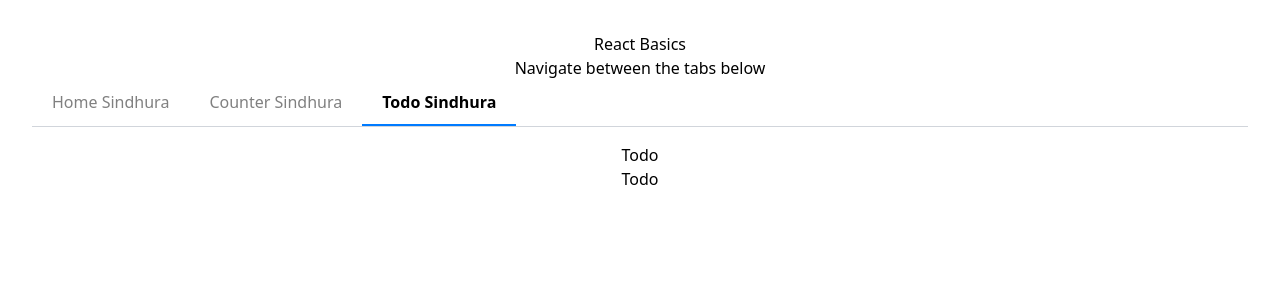
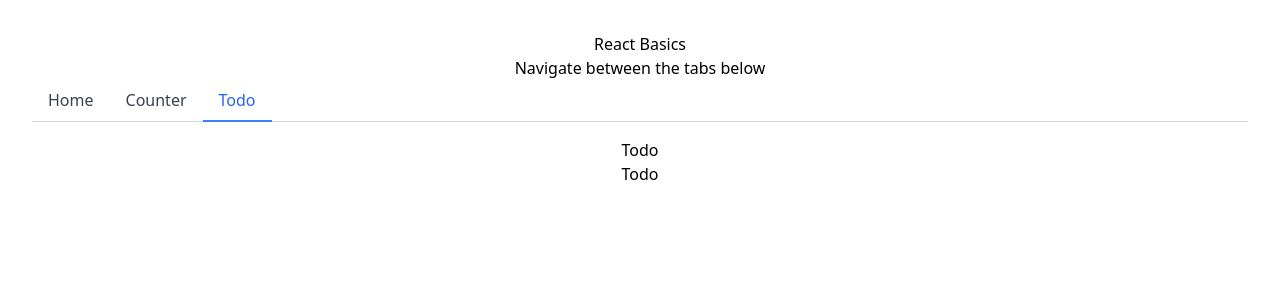
Before and after one commit to smandepudi/React-Counter, a React (Vite) app: page /todo in a window 1280 px wide. Shown: the top 300 px of the page. Built offline with nearby package versions, Linux system fonts and the light colour scheme; the HTML template or start-up script is replaced by a standard one.

Commit message:
update the tailwindcss in tabs

```diff
--- a/src/components/Tabs.tsx
+++ b/src/components/Tabs.tsx
@@ -13,14 +13,23 @@ type TabsProps = {
 
 const Tabs: React.FC<TabsProps> = ({ tabs }) => {
   return (
-    <nav className="flex border-b border-gray-300 mb-4" aria-label="Main navigation">
+    <nav
+      className="flex border-b border-gray-300 mb-4"
+      aria-label="Main navigation"
+    >
       {tabs.map((tab) => (
         <NavLink
           key={tab.path}
           to={tab.path}
-          className={({ isActive }) => `tab-button ${isActive ? "active" : ""}`}
+          className={({ isActive }) =>
+            `px-4 py-2 font-medium -mb-px border-b-2 ${
+              isActive
+                ? "border-blue-500 text-blue-600"
+                : "border-transparent text-gray-700 hover:text-blue-500"
+            }`
+          }
         >
-          {tab.name} Sindhura
+          {tab.name}
         </NavLink>
       ))}
     </nav>
```
